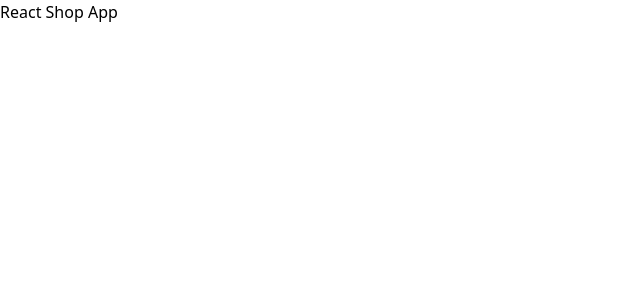
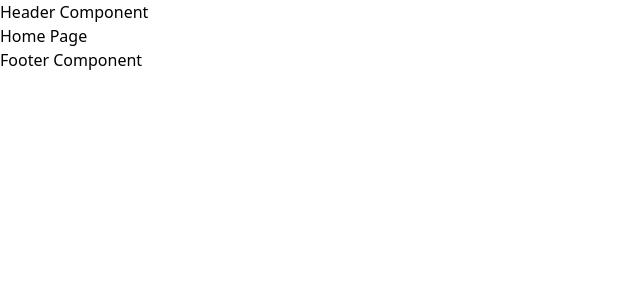
Before and after one commit to codearcher2112/react-shop-app, a React (Vite) app: page / in a window 1280 px wide. Shown: the top 300 px of the page, without its empty margins (0-640 px from the left). Built offline with nearby package versions, Linux system fonts and the light colour scheme.

Commit message:
Refactor ( App ) Add React Router, create Home Page route, add Header, Hero, Footer components.

```diff
--- a/package.json
+++ b/package.json
@@ -10,8 +10,12 @@
     "preview": "vite preview"
   },
   "dependencies": {
+    "localforage": "^1.10.0",
+    "match-sorter": "^6.3.1",
     "react": "^18.2.0",
-    "react-dom": "^18.2.0"
+    "react-dom": "^18.2.0",
+    "react-router-dom": "^6.21.0",
+    "sort-by": "^1.2.0"
   },
   "devDependencies": {
     "@types/react": "^18.2.43",
--- a/src/App.jsx
+++ b/src/App.jsx
@@ -1,10 +1,21 @@
-import './App.css'
+import './App.css';
+import { BrowserRouter, Route, Routes } from 'react-router-dom';
+import Home from './pages/Home.jsx';
+import Header from './components/Header.jsx';
+import Hero from './components/Hero.jsx';
+import Footer from './components/Footer.jsx';
 
 function App() {
   return (
-    <>
-      <div className="bg-yellow-500">React Shop App</div>
-    </>
+    <div className="App">
+      <BrowserRouter>
+        <Header />
+        <Routes>
+          <Route path='/' element={<Home />} />
+        </Routes>
+        <Footer />
+      </BrowserRouter>
+    </div>
   )
 }
 
```
Also changed, not shown: 1 other file (tests, documents, lock files or other folders).
